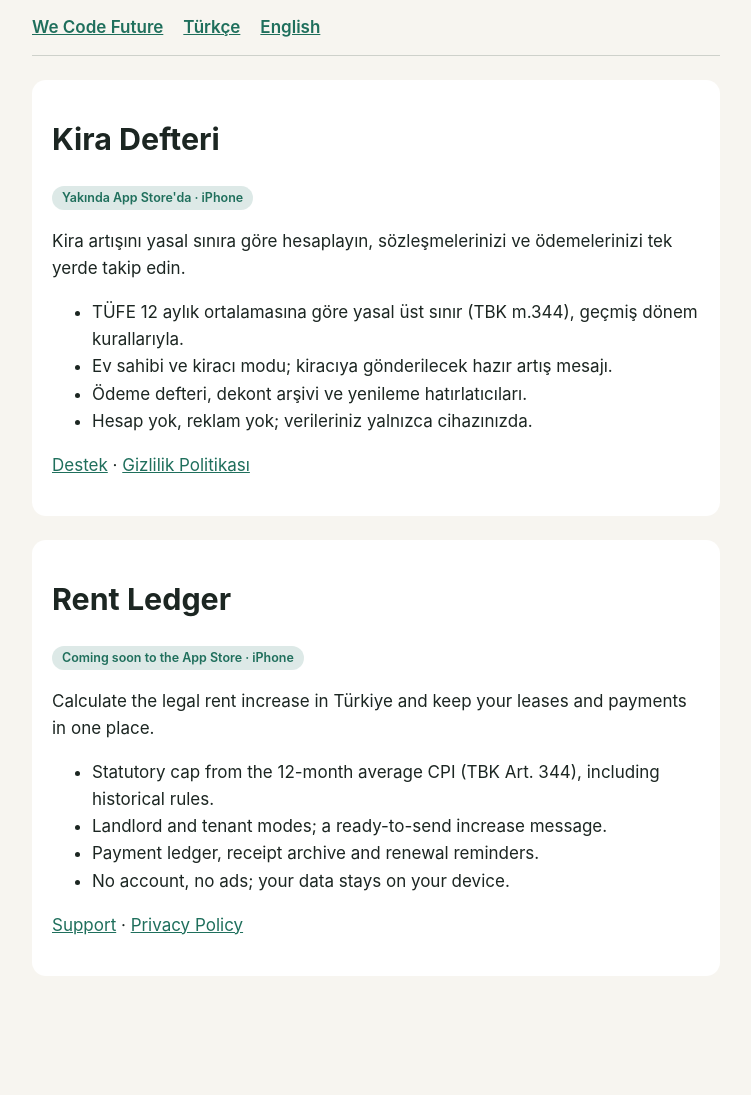
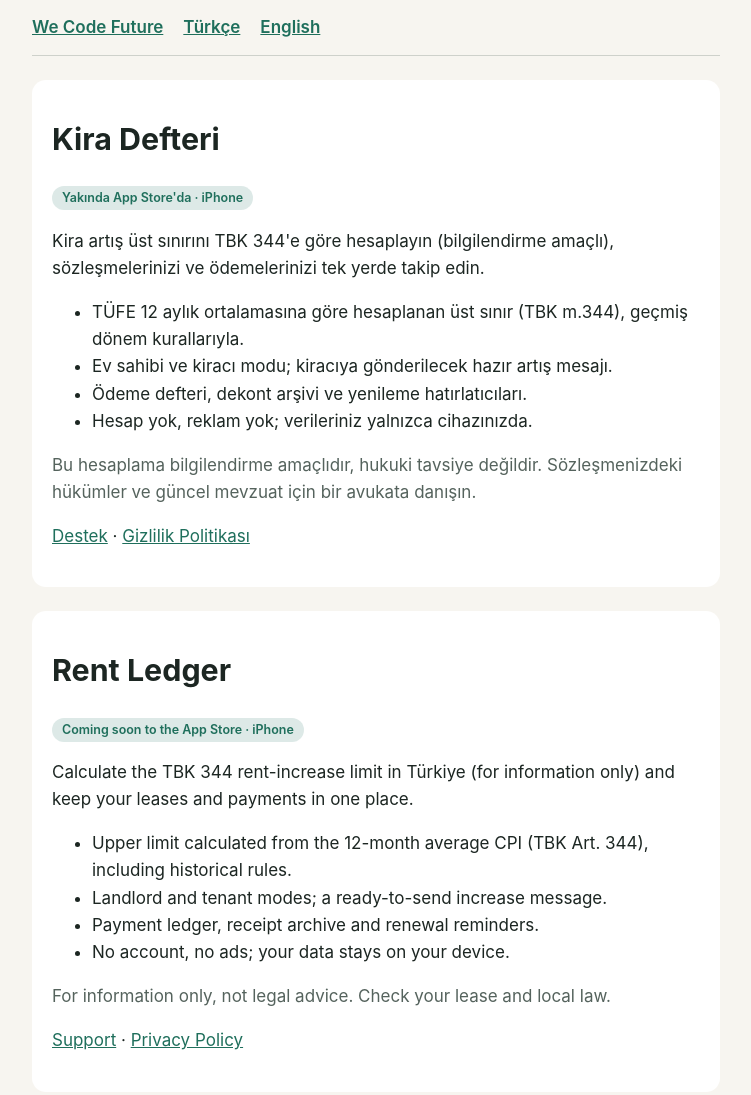
Before and after one commit to WeCodingFuture/wecodingfuture.github.io, a plain HTML site: page kiradefteri/index.html in a window 1280 px wide. Shown: the whole page, without its empty margins (264-1015 px from the left). Before the commit the page ends 1064 px from the top, so only its background shows below. Drawn offline with Linux system fonts and the light colour scheme.

Commit message:
Soften legal wording, add disclaimers, disclose feedback email details
Co-Authored-By: Claude Opus 5.5 <noreply@anthropic.com>

```diff
--- a/kiradefteri/index.html
+++ b/kiradefteri/index.html
@@ -3,7 +3,7 @@
 <head>
 <meta charset="utf-8"><meta name="viewport" content="width=device-width, initial-scale=1">
 <title>Kira Defteri · Rent Ledger</title>
-<meta name="description" content="Yasal kira artışı hesaplama ve kira takibi. Legal rent-increase calculator and rent tracker.">
+<meta name="description" content="TBK 344'e göre kira artış üst sınırı hesaplama ve kira takibi. TBK 344 rent-increase limit calculator and rent tracker.">
 <link rel="stylesheet" href="/style.css?v=3">
 </head>
 <body><main>
@@ -12,26 +12,28 @@
 <section id="tr" lang="tr">
 <h1>Kira Defteri</h1>
 <p><span class="badge">Yakında App Store'da · iPhone</span></p>
-<p>Kira artışını yasal sınıra göre hesaplayın, sözleşmelerinizi ve ödemelerinizi tek yerde takip edin.</p>
+<p>Kira artış üst sınırını TBK 344'e göre hesaplayın (bilgilendirme amaçlı), sözleşmelerinizi ve ödemelerinizi tek yerde takip edin.</p>
 <ul>
-<li>TÜFE 12 aylık ortalamasına göre yasal üst sınır (TBK m.344), geçmiş dönem kurallarıyla.</li>
+<li>TÜFE 12 aylık ortalamasına göre hesaplanan üst sınır (TBK m.344), geçmiş dönem kurallarıyla.</li>
 <li>Ev sahibi ve kiracı modu; kiracıya gönderilecek hazır artış mesajı.</li>
 <li>Ödeme defteri, dekont arşivi ve yenileme hatırlatıcıları.</li>
 <li>Hesap yok, reklam yok; verileriniz yalnızca cihazınızda.</li>
 </ul>
+<p class="muted">Bu hesaplama bilgilendirme amaçlıdır, hukuki tavsiye değildir. Sözleşmenizdeki hükümler ve güncel mevzuat için bir avukata danışın.</p>
 <p><a href="/kiradefteri/support/#tr">Destek</a> · <a href="/kiradefteri/privacy/#tr">Gizlilik Politikası</a></p>
 </section>
 
 <section id="en" lang="en">
 <h1>Rent Ledger</h1>
 <p><span class="badge">Coming soon to the App Store · iPhone</span></p>
-<p>Calculate the legal rent increase in Türkiye and keep your leases and payments in one place.</p>
+<p>Calculate the TBK 344 rent-increase limit in Türkiye (for information only) and keep your leases and payments in one place.</p>
 <ul>
-<li>Statutory cap from the 12-month average CPI (TBK Art. 344), including historical rules.</li>
+<li>Upper limit calculated from the 12-month average CPI (TBK Art. 344), including historical rules.</li>
 <li>Landlord and tenant modes; a ready-to-send increase message.</li>
 <li>Payment ledger, receipt archive and renewal reminders.</li>
 <li>No account, no ads; your data stays on your device.</li>
 </ul>
+<p class="muted">For information only, not legal advice. Check your lease and local law.</p>
 <p><a href="/kiradefteri/support/#en">Support</a> · <a href="/kiradefteri/privacy/#en">Privacy Policy</a></p>
 </section>
 </main></body></html>
```
Also changed, not shown: kiradefteri/privacy/index.html (+2 -2 lines), kiradefteri/support/index.html (+2 -2 lines).
